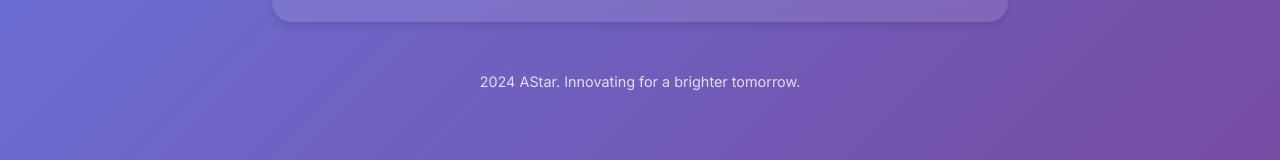
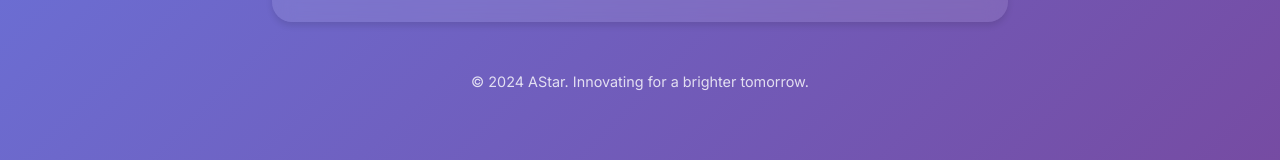
Before and after one commit to Shoheicode/Project-5--AI-Rate-My-Professor, a Next.js app: page /about in a window 1280 px wide. Shown: the part 732-892 px from the top of the page. Built offline with nearby package versions, Linux system fonts and the light colour scheme; no server answers; a web font is replaced by a local one.

Commit message:
added copy symbol

```diff
--- a/components/AboutPage/about.js
+++ b/components/AboutPage/about.js
@@ -62,7 +62,7 @@ const CoolAboutPage = () => {
       </main>
 
       <footer>
-        <p> 2024 AStar. Innovating for a brighter tomorrow.</p>
+        <p>&copy; 2024 AStar. Innovating for a brighter tomorrow.</p>
       </footer>
     </div>
   );
```
